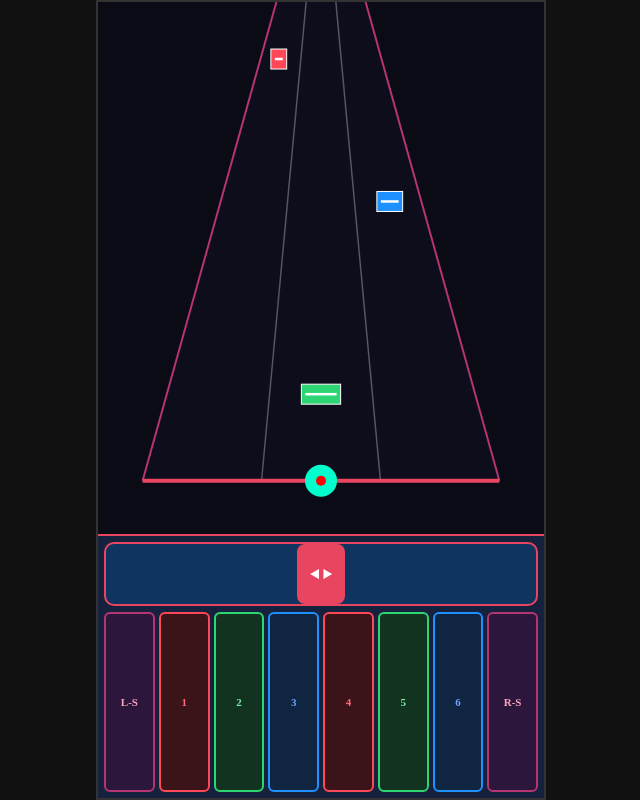
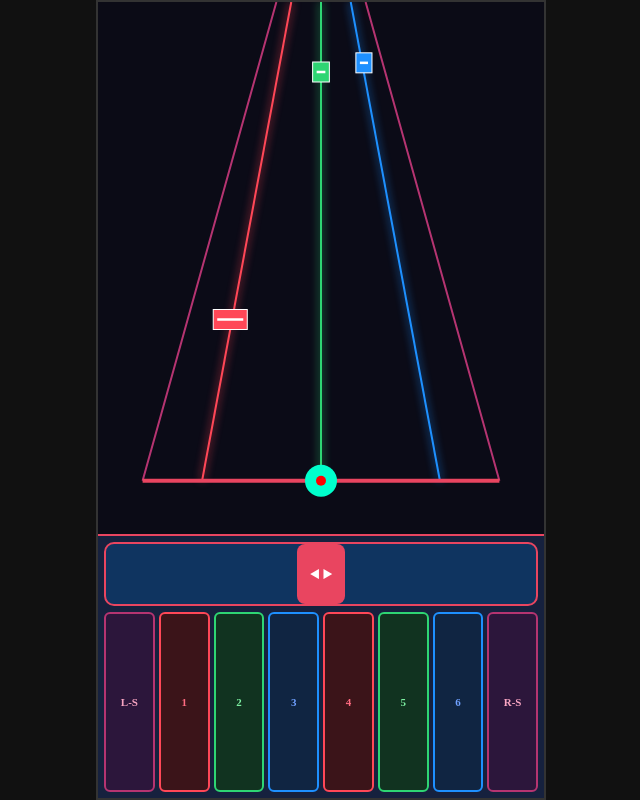
Before and after one commit to LucentLuare/LucentLuare.github.io, a plain HTML site: page index.html in a window 1280 px wide. Shown: the whole page, without its empty margins (319-959 px from the left). Drawn offline with Linux system fonts and the light colour scheme.

Commit message:
Update index.html

```diff
--- a/index.html
+++ b/index.html
@@ -91,8 +91,8 @@
   let lastTouchX = 0;
   const SLIDER_SENSITIVITY = 1.25;
 
-  // ★ 시간 기반 독립 노트 속도 (값이 클수록 빠르게 떨어짐, 예: 0.35 = 최상단에서 판정선까지 약 2.8초)
-  const NOTE_SPEED = 0.35;
+  // ★ 노트 낙하 속도 (픽셀/초 단위: 숫자를 키우면 더 빨라집니다)
+  const NOTE_SPEED_PX = 550;
   let lastTime = performance.now();
 
   // 슬라이더 조작
@@ -130,14 +130,14 @@
     btn.addEventListener('pointercancel', release);
   });
 
+  // 테스트용 노트 데이터 (y: 현재 Y픽셀 위치, lane: 0~2, color: 색상)
   let testBricks = [
-    { progress: 0.1, lane: 1, color: '#2ed573' },
-    { progress: 0.4, lane: 0, color: '#ff4757' },
-    { progress: 0.7, lane: 2, color: '#1e90ff' }
+    { y: 50, lane: 1, color: '#2ed573' }, // 초록
+    { y: -250, lane: 0, color: '#ff4757' }, // 빨강
+    { y: -500, lane: 2, color: '#1e90ff' }  // 파랑
   ];
 
   function loop() {
-    // 델타 타임(Delta Time) 계산으로 터치나 프레임에 영향받지 않는 독립 속도 구현
     const currentTime = performance.now();
     const deltaTime = (currentTime - lastTime) / 1000;
     lastTime = currentTime;
@@ -164,7 +164,7 @@
     const bottomM = getTrackMetrics(judgeY);
 
     // 1. 트랙 배경
-    ctx.fillStyle = 'rgba(15, 15, 30, 0.85)';
+    ctx.fillStyle = 'rgba(12, 12, 24, 0.9)';
     ctx.beginPath();
     ctx.moveTo(topM.left, topY);
     ctx.lineTo(topM.right, topY);
@@ -173,16 +173,26 @@
     ctx.closePath();
     ctx.fill();
 
-    // 2. 3레인을 나누는 내부 가이드 선 2개 (세로선)
-    ctx.strokeStyle = 'rgba(255, 255, 255, 0.3)';
-    ctx.lineWidth = 1.5;
-    for (let i = 1; i <= 2; i++) {
-      const ratio = i / 3;
+    // 2. 레인별 컬러 가이드 레일 (온게키 스타일 각 레인 하단 빛의 선)[span_1](start_span)[span_1](end_span)
+    const laneColors = ['#ff4757', '#2ed573', '#1e90ff']; // 0:레드, 1:그린, 2:블루
+    for (let i = 0; i < 3; i++) {
+      ctx.strokeStyle = laneColors[i];
+      ctx.lineWidth = 2;
+      ctx.shadowBlur = 8;
+      ctx.shadowColor = laneColors[i]; // 네온사처럼 은은하게 빛나는 효과
+
+      // 각 레인의 중앙을 가로지르는 가이드 선
+      const topRatio1 = i / 3;
+      const topRatio2 = (i + 1) / 3;
+      const botRatio1 = i / 3;
+      const botRatio2 = (i + 1) / 3;
+
       ctx.beginPath();
-      ctx.moveTo(topM.left + topM.width * ratio, topY);
-      ctx.lineTo(bottomM.left + bottomM.width * ratio, judgeY);
+      ctx.moveTo(topM.left + topM.width * ((topRatio1 + topRatio2) / 2), topY);
+      ctx.lineTo(bottomM.left + bottomM.width * ((botRatio1 + botRatio2) / 2), judgeY);
       ctx.stroke();
     }
+    ctx.shadowBlur = 0; // 그림자 초기화
 
     // 트랙 외곽 경계선
     ctx.strokeStyle = '#b53471';
@@ -194,21 +204,21 @@
     ctx.lineTo(bottomM.right, judgeY);
     ctx.stroke();
 
-    // 3. 벽돌 노트 렌더링 (가로 크기 = 전체 트랙 너비의 1/8)
+    // 3. 픽셀 기반 등속 낙하 벽돌 노트 렌더링
     testBricks.forEach(brick => {
-      brick.progress += NOTE_SPEED * deltaTime;
-      if (brick.progress > 1.0) brick.progress = 0.0;
+      // 프레임워크 독립적인 픽셀 단위 등속 이동
+      brick.y += NOTE_SPEED_PX * deltaTime;
+      if (brick.y > judgeY + 30) {
+        brick.y = topY - 30; // 판정선을 지나치면 위쪽에서 다시 리셋
+      }
 
       const brickHeight = 20;
-      const currentY = topY + (judgeY - topY) * brick.progress;
+      const currentY = brick.y;
 
       const m = getTrackMetrics(currentY);
       const laneWidth = m.width / 3;
 
-      // 해당 레인의 중앙 X 좌표
       const laneCenterX = m.left + laneWidth * brick.lane + laneWidth / 2;
-
-      // 노트 가로 크기: 전체 트랙 너비(m.width)의 1/8
       const brickWidth = m.width / 8;
 
       const x1 = laneCenterX - brickWidth / 2;
@@ -216,6 +226,8 @@
       const y1 = currentY - brickHeight;
       const y2 = currentY;
 
+      // 화면 영역(topY ~ judgeY) 안에 들어올 때만 그림
+      if (currentY >= topY - 50 && currentY <= judgeY + 50) {
         // 벽돌 본체
         ctx.fillStyle = brick.color;
         ctx.fillRect(x1, y1, brickWidth, brickHeight);
@@ -233,6 +245,7 @@
         ctx.moveTo(x1 + 4, halfY);
         ctx.lineTo(x2 - 4, halfY);
         ctx.stroke();
+      }
     });
 
     // 4. 판정선
```
Lines whose indentation alone changed are shown as unchanged.
